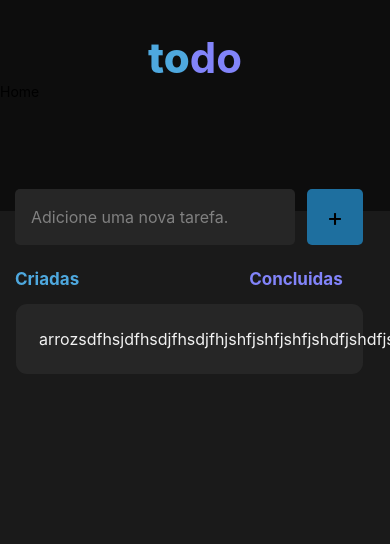
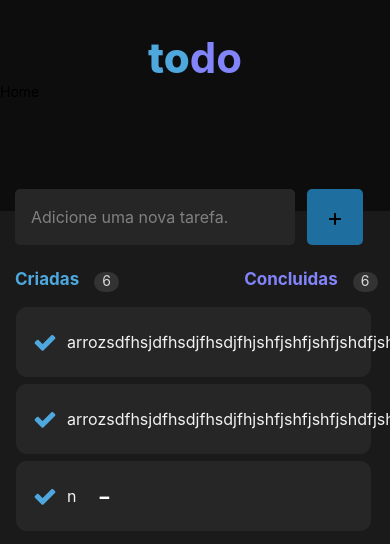
Before and after one commit to mattheusmiranda/DESAFIO-IGNITE, a React Native app: screen / in a window 390 px wide. Shown: the top 544 px of the page. Built offline with nearby package versions, Linux system fonts and the light colour scheme.

Commit message:
indicador de tarefas concluidas e de tarefas totais feito

```diff
--- a/package.json
+++ b/package.json
@@ -15,6 +15,7 @@
     "react-native": "0.71.4",
     "react-native-elements": "^3.4.3",
     "react-native-feather": "^1.1.2",
+    "react-native-safe-area-context": "^4.5.0",
     "react-native-svg": "13.4.0",
     "react-native-vector-icons": "^9.2.0"
   },
--- a/src/screens/home/components/participant/participant.tsx
+++ b/src/screens/home/components/participant/participant.tsx
@@ -1,6 +1,7 @@
 import { View, Text, TouchableOpacity } from "react-native";
 import { styles } from "./style";
 import { CheckBox } from 'react-native-elements';
+import { useState } from "react";
 
 type Props = {
     name: string;
@@ -8,20 +9,24 @@ type Props = {
 }
 
 export function Participant({ name, onRemove }: Props) {
+    const [isSelected, setSelected] = useState(false)
+
     return (
         <View style={styles.container}>
-
-
-
-            <Text style={styles.name}>
-                {name}
-            </Text>
-
-            <TouchableOpacity style={styles.button} onPress={onRemove}>
-                <Text style={styles.buttonText}>
-                    -
-                </Text>
-            </TouchableOpacity>
+            <View style={styles.isideContainer}>
+                <CheckBox
+                    checkedIcon={"dot-circle-o"}
+                    uncheckedIcon={"check"}
+                    checkedColor={"#5E60CE"}
+                    uncheckedColor={"#4EA8DE"}
+                    checked={isSelected}
+                    onPress={() => setSelected(!isSelected)}
+                />
+                <Text style={styles.name}>{name}</Text>
+                <TouchableOpacity style={styles.button} onPress={onRemove}>
+                    <Text style={styles.buttonText}>-</Text>
+                </TouchableOpacity>
+            </View>
         </View>
     )
 }
--- a/src/screens/home/components/participant/style.ts
+++ b/src/screens/home/components/participant/style.ts
@@ -2,20 +2,27 @@ import { StyleSheet } from "react-native";
 
 export const styles = StyleSheet.create({
     container: {
-        width: '89%',
+        width: '91%',
         backgroundColor: '#262626',
         borderRadius: 11,
         flexDirection: 'row',
         alignItems: 'center',
         marginTop: 15,
+        marginBottom: -8,
         marginLeft: 16,
         padding: 7,
+    },
+    isideContainer: {
+        flexDirection: 'row',
+        alignItems: 'center',
+        marginLeft: -10,
+        marginRight: -10,
     },
     name: {
         color: '#F2F2F2',
         flex: 1,
         fontSize: 16,
-        marginLeft: 16,
+        marginLeft: -10,
     },
     button: {
         height: 56,
@@ -27,5 +34,12 @@ export const styles = StyleSheet.create({
     buttonText: {
         color: '#fff',
         fontSize: 30
+    },
+    checked: {
+        padding: 0,
+        marginLeft: 0,
+    },
+    emptyCircle: {
+
     }
 })
--- a/src/screens/home/index.tsx
+++ b/src/screens/home/index.tsx
@@ -4,7 +4,8 @@ import { styles } from './style';
 
 export default function Home() {
 
-    const participants = ['arrozsdfhsjdfhsdjfhsdjfhjshfjshfjshfjshdfjshdfjshdfjsdhfjsahfjsdhfjshfjs']
+    const participants = ['arrozsdfhsjdfhsdjfhsdjfhjshfjshfjshfjshdfjshdfjshdfjsdhfjsahfjsdhfjshfjs', 'arrozsdfhsjdfhsdjfhsdjfhjshfjshfjshfjshdfjshdfjshdfjsdhfjsahfjsdhfjshfjso',
+        'n']
 
     function handleAddParticipant() {
         console.log("voce adicionou um participant");
@@ -45,9 +46,11 @@ export default function Home() {
                     <Text style={styles.elemento1}>
                         Criadas
                     </Text>
+                    <Text style={styles.idtContagem}>6</Text>
                     <Text style={styles.elemento2}>
                         Concluidas
                     </Text>
+                    <Text style={styles.idtContagem}>6</Text>
                 </View>
 
                 <FlatList
--- a/src/screens/home/style.ts
+++ b/src/screens/home/style.ts
@@ -33,7 +33,6 @@ export const styles = StyleSheet.create({
         marginRight: 12,
         marginLeft: 15,
     },
-
     buttonText: {
         color: '#ffffff',
         height: 56,
@@ -81,7 +80,7 @@ export const styles = StyleSheet.create({
         marginTop: -18,
         fontSize: 17,
         color: '#8284FA',
-        marginLeft: 170
+        marginLeft: 125
     },
     listEmptyText0: {
         marginTop: 134,
@@ -96,6 +95,17 @@ export const styles = StyleSheet.create({
     listEmpytText2: {
         color: '#808080',
         fontSize: 15
+    },
+    idtContagem: {
+        backgroundColor: '#333333',
+        marginLeft: 15,
+        marginTop: -15,
+        width: 25,
+        height: 20,
+        textAlign: 'center',
+        justifyContent: "center",
+        color: '#D9D9D9',
+        borderRadius: 10
     }
 
 });
```
Also changed, not shown: 1 other file (tests, documents, lock files or other folders).
